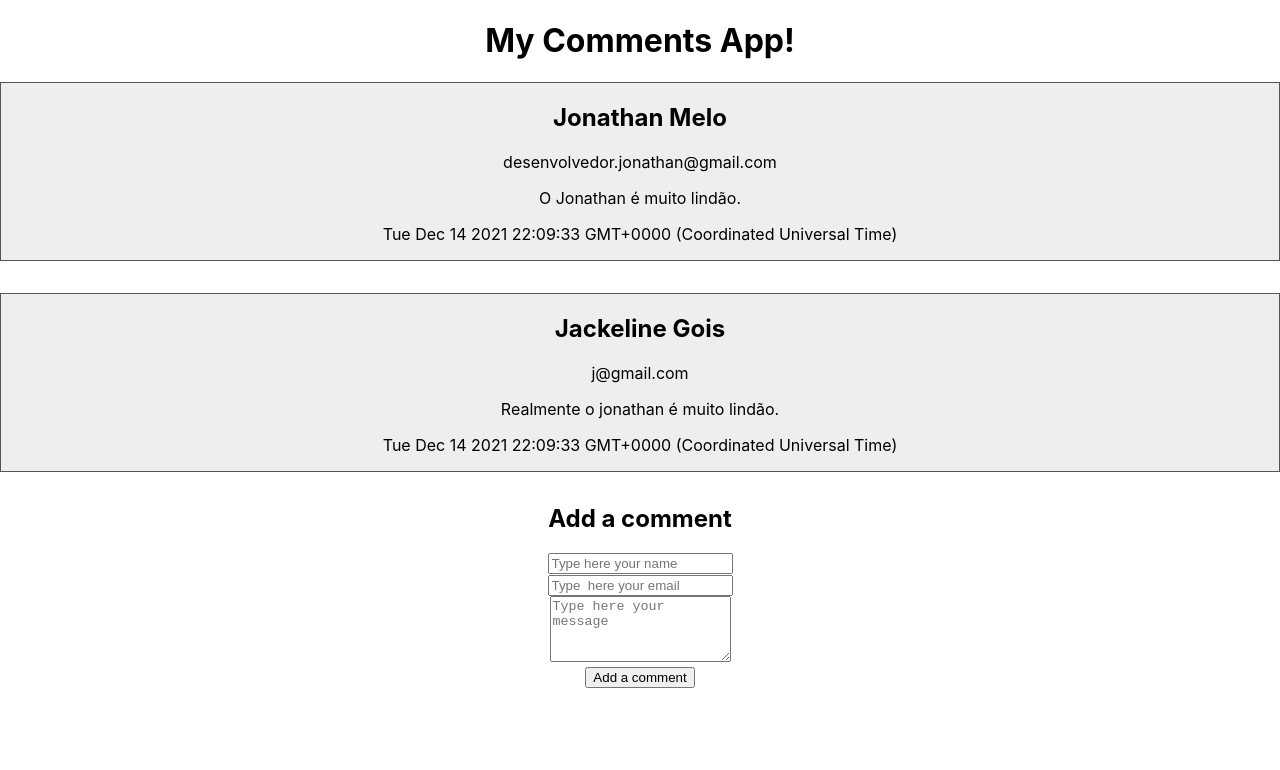
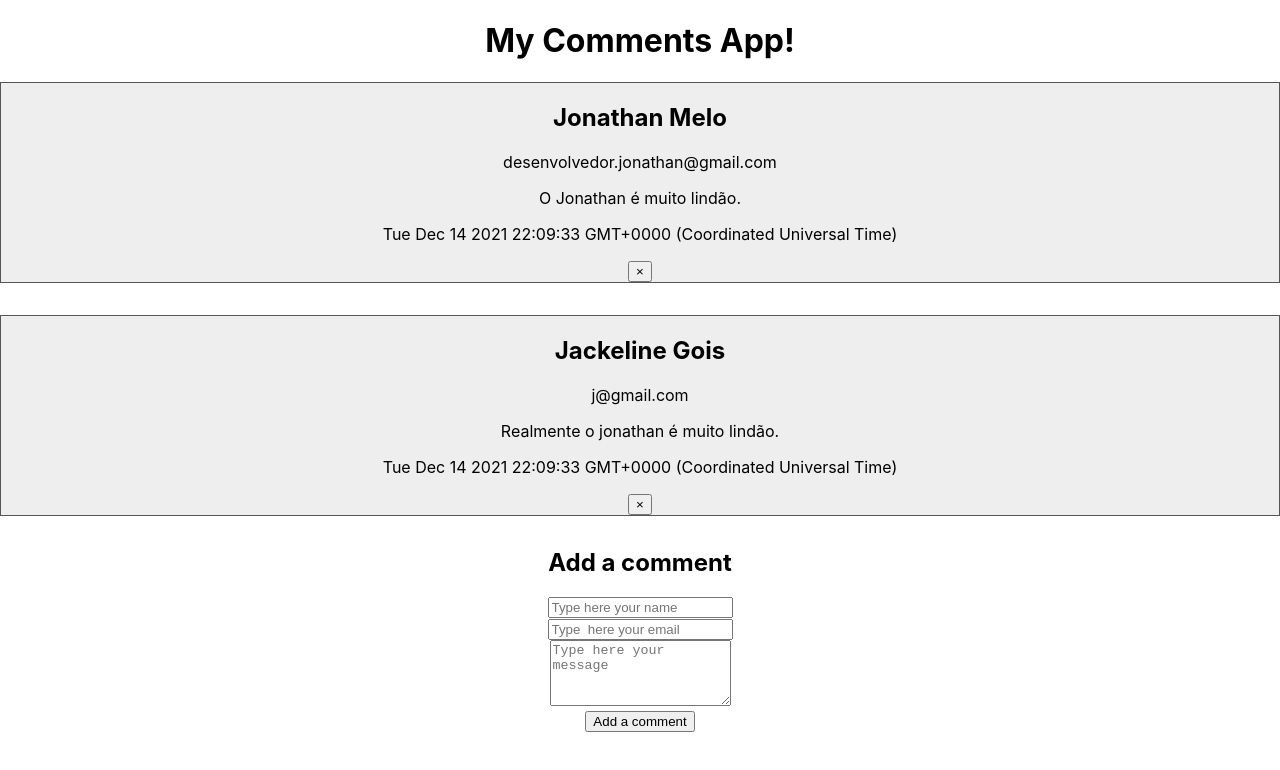
Before and after one commit to carreiraDesenvolvedor/reactjs-comment-app, a React (Create React App) app: page / in a window 1280 px wide. Shown: the top 770 px of the page. Built offline with nearby package versions, Linux system fonts and the light colour scheme.

Commit message:
Excluindo comentário do nosso State

```diff
--- a/src/App.js
+++ b/src/App.js
@@ -49,6 +49,16 @@
     });
   };
 
+  deleteComment = (comment) => {
+    const filteredList = this.state.comments.filter((commentFilter) => {
+      return comment !== commentFilter;
+    });
+
+    this.setState({
+      comments: filteredList,
+    });
+  };
+
   render() {
     return (
       <div className="App">
@@ -61,6 +71,9 @@
               email={comment.email}
               date={comment.date}
               message={comment.message}
+              onDeleteComment={() => {
+                this.deleteComment(comment);
+              }}
             />
           );
         })}
--- a/src/components/Comment.jsx
+++ b/src/components/Comment.jsx
@@ -1,7 +1,7 @@
 import "./Comment.css";
 
 const Comment = (props) => {
-  const { name, email, message, date } = props;
+  const { name, email, message, date, onDeleteComment } = props;
 
   return (
     <div className="comment">
@@ -9,6 +9,7 @@
       <p>{email}</p>
       <p>{message}</p>
       <p>{date.toString()}</p>
+      <button onClick={onDeleteComment}>&times;</button>
     </div>
   );
 };
```
